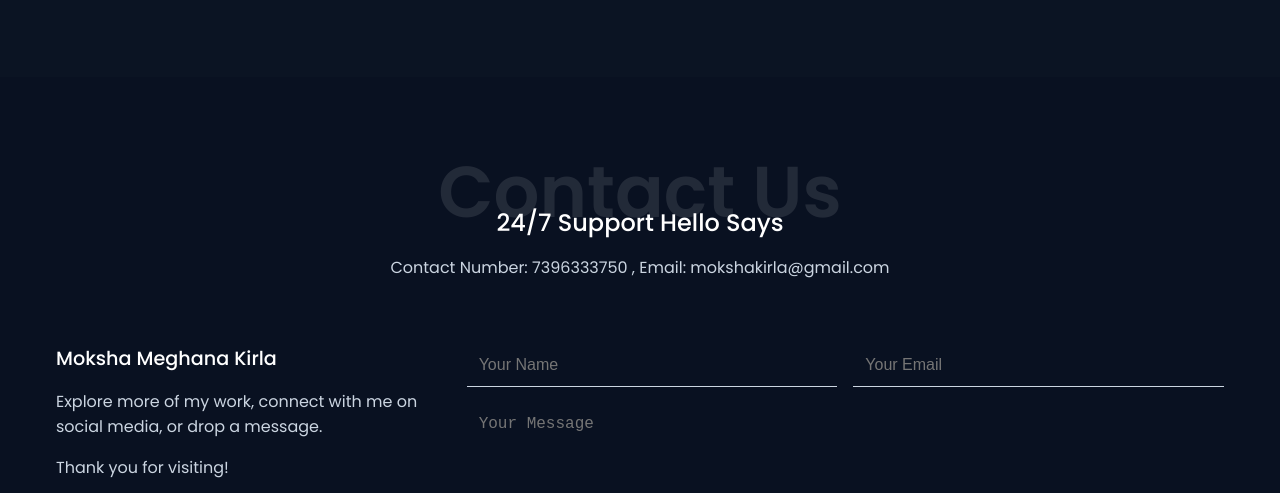
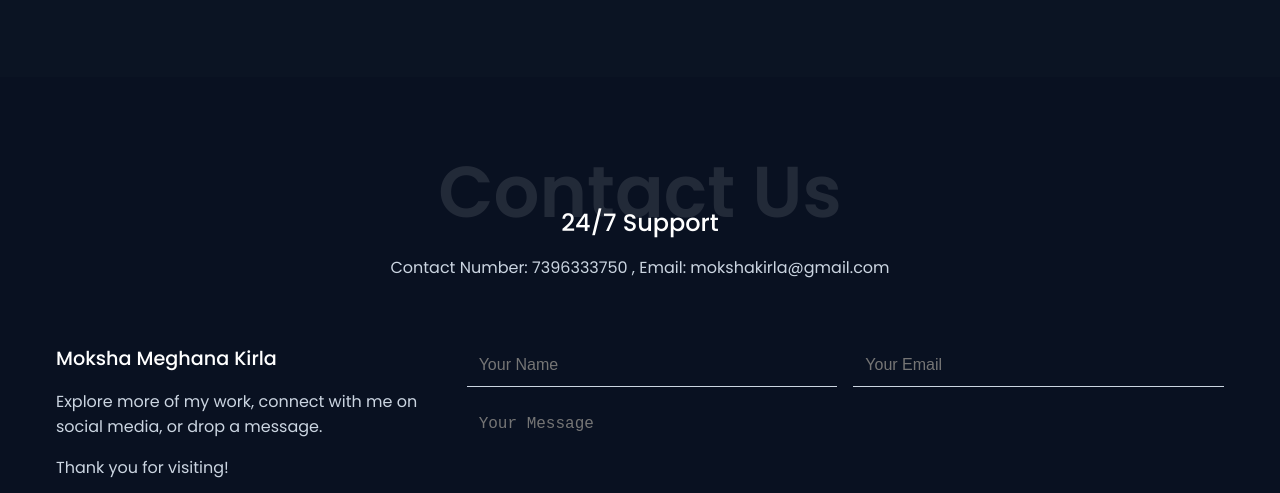
Before and after one commit to mokshakirla/meghaportfolio, a plain HTML site: page index.html in a window 1280 px wide. Shown: the part 3408-3901 px from the top of the page. Drawn offline with nearby package versions, Linux system fonts and the light colour scheme.

Commit message:
Update index.html

```diff
--- a/index.html
+++ b/index.html
@@ -902,7 +902,7 @@ I specialize in developing efficient and reliable software solutions using C.  M
 
     <footer class="footer" id="contact">
       <div class="section__container footer__container">
-        <h2 class="section__header">24/7 Support Hello Says</h2>
+        <h2 class="section__header">24/7 Support</h2>
         <p class="section__description">
 
           Contact Number: 7396333750 , Email: mokshakirla@gmail.com
```
